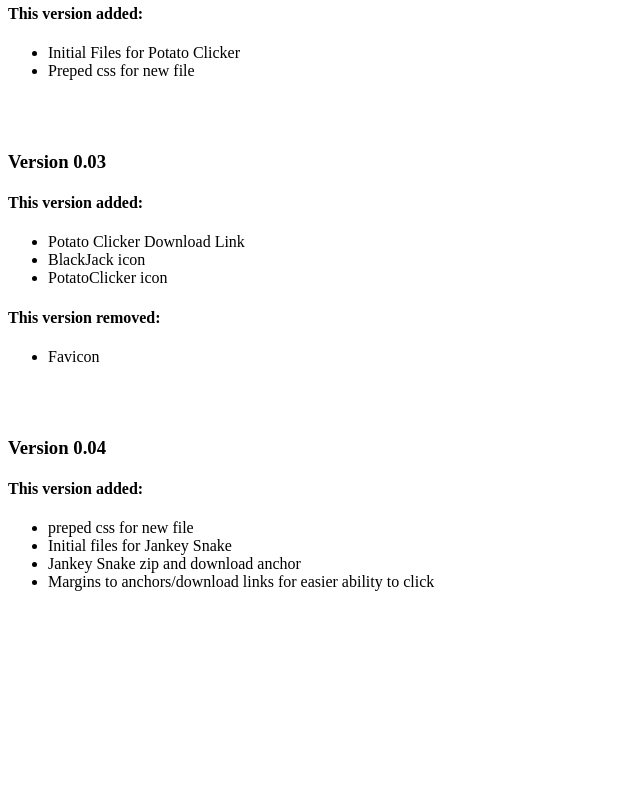
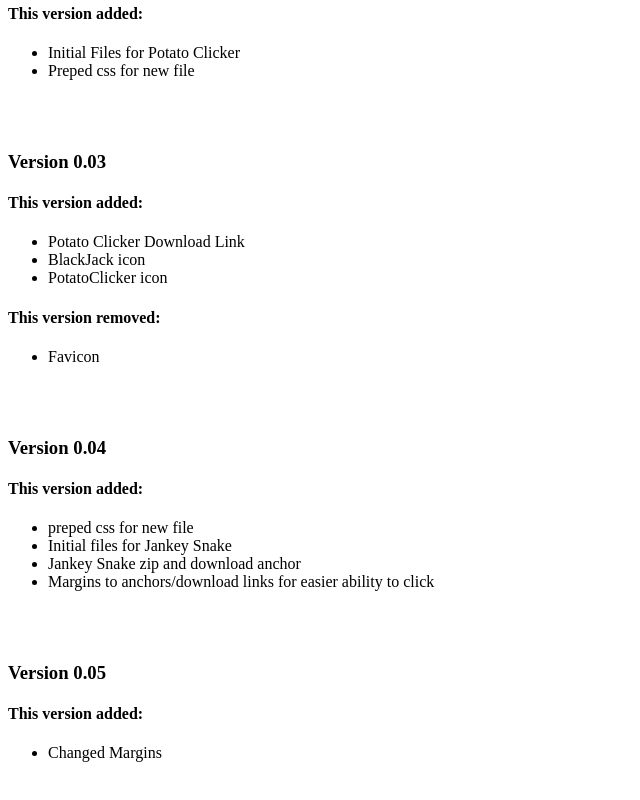
Before and after one commit to PotatoNick26/Extensions-Changelog, a plain HTML site: page index.html in a window 1280 px wide. Shown: the part 440-1240 px from the top of the page, without its empty margins (0-640 px from the left). Before the commit the page ends 1091 px from the top, so only its background shows below. Drawn offline with Linux system fonts and the light colour scheme.

Commit message:
changed margins

```diff
--- a/index.html
+++ b/index.html
@@ -49,5 +49,11 @@
                     <li>Margins to anchors/download links for easier ability to click</li>
                 </ul> <br><br>
 
+                <h3>Version 0.05</h3>
+            <h4>This version added:</h4>
+                <ul>
+                    <li>Changed Margins</li>
+                </ul> <br><br>
+
         </body>
     </html>
```
